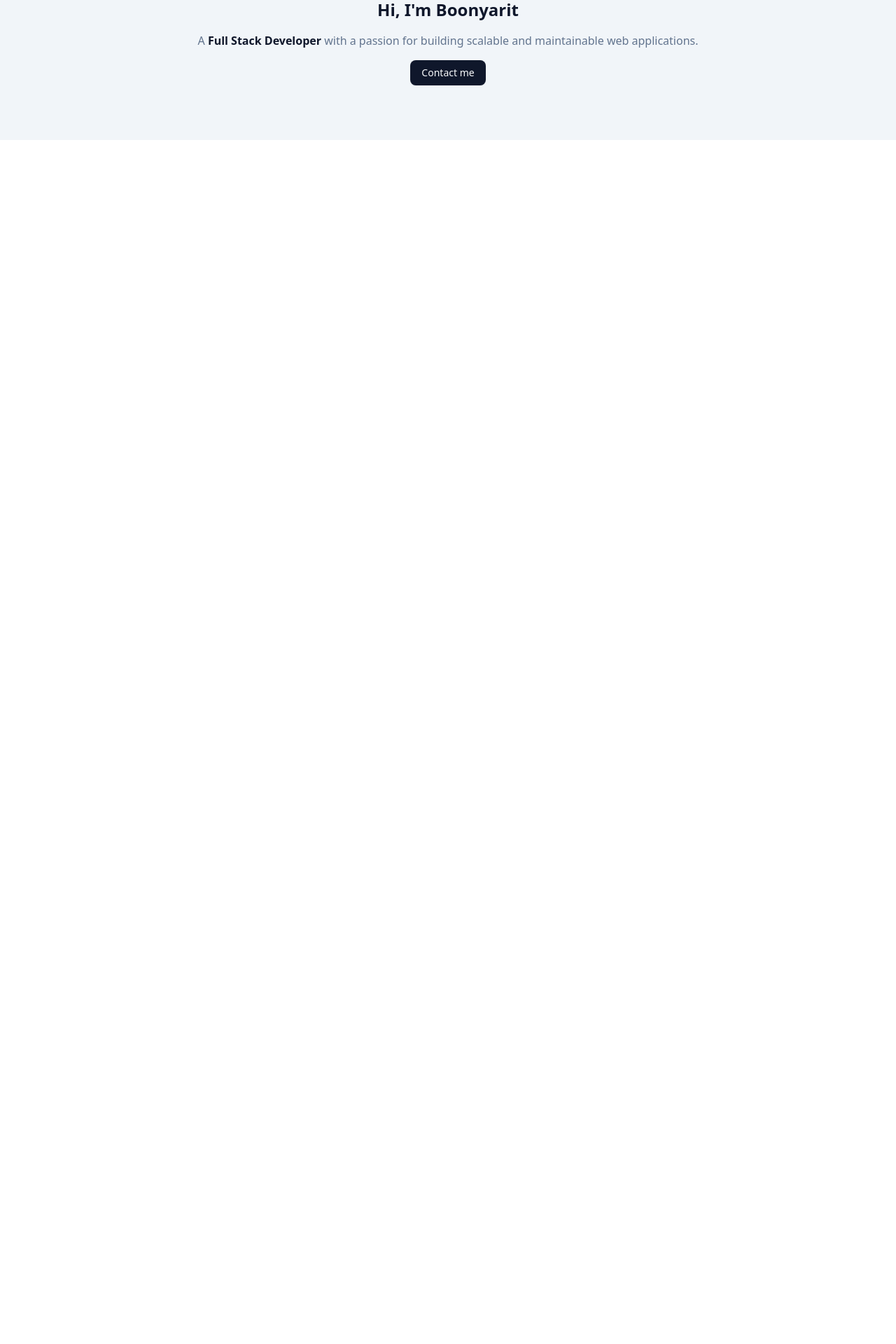
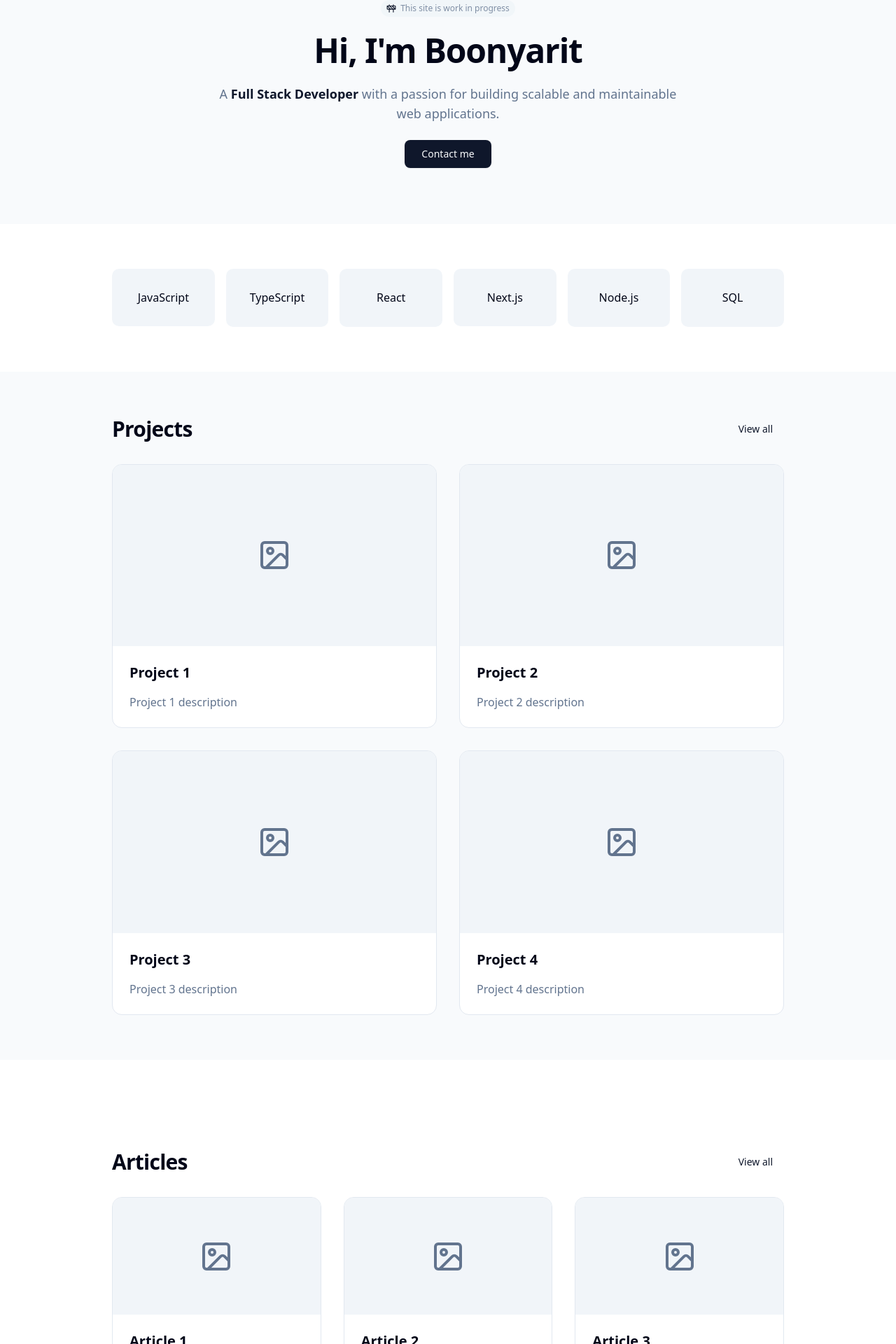
Before and after one commit to boonyarit-iamsaard/portfolio, a Next.js app: page / in a window 1280 px wide. Shown: the part 80-2000 px from the top of the page at 70% size. Before the commit the page ends 800 px from the top, so only its background shows below. Built offline with nearby package versions, Linux system fonts and the light colour scheme.

Commit message:
feat: scaffold landing page

```diff
--- a/src/app/layout.tsx
+++ b/src/app/layout.tsx
@@ -4,6 +4,7 @@ import type { Metadata } from 'next';
 import type { ReactNode } from 'react';
 
 import { fontSans } from '@/core/styles/fonts';
+import { AppFooter } from '@/common/components/layout/app-footer';
 import { cn } from '@/common/helpers/cn';
 
 export const metadata: Metadata = {
@@ -27,6 +28,7 @@ export default function RootLayout({ children }: RootLayoutProps) {
       >
         <div className="bg-background relative flex min-h-svh flex-col">
           {children}
+          <AppFooter />
         </div>
       </body>
     </html>
--- a/src/app/page.tsx
+++ b/src/app/page.tsx
@@ -1,19 +1,140 @@
+import { Construction, ImageIcon } from 'lucide-react';
+
 import { Button } from '@/common/components/ui/button';
 
 export default function Home() {
+  const tools = [
+    'JavaScript',
+    'TypeScript',
+    'React',
+    'Next.js',
+    'Node.js',
+    'SQL',
+  ];
+  const projects = Array.from({ length: 4 }, (_, i) => ({
+    id: `project-${i + 1}`,
+    title: `Project ${i + 1}`,
+    description: `Project ${i + 1} description`,
+  }));
+  const articles = Array.from({ length: 6 }, (_, i) => ({
+    id: `article-${i + 1}`,
+    title: `Article ${i + 1}`,
+    description: `Article ${i + 1} description`,
+  }));
+
   return (
-    <main className="flex-1">
-      <section className="bg-muted flex h-[35vh] flex-col items-center justify-center">
-        <div className="flex flex-col items-center justify-center gap-4">
-          <h1 className="text-primary text-2xl font-bold">
+    <main className="relative flex-1 space-y-16">
+      {/* Hero Section */}
+      <section className="bg-muted/50 flex min-h-[50vh] flex-col items-center justify-center px-4 py-16">
+        <div className="flex max-w-2xl flex-col items-center justify-center gap-6 text-center">
+          <span className="text-muted-foreground/80 bg-muted/80 flex animate-pulse items-center gap-1.5 rounded-full px-2 py-1 text-xs">
+            <Construction className="text-primary h-3.5 w-3.5" />
+            This site is work in progress
+          </span>
+          <h1 className="text-4xl font-bold tracking-tight sm:text-5xl">
             Hi, I&apos;m Boonyarit
           </h1>
-          <p className="text-muted-foreground">
-            A <strong className="text-primary">Full Stack Developer</strong>{' '}
-            with a passion for building scalable and maintainable web
+          <p className="text-muted-foreground text-lg">
+            A&nbsp;
+            <strong className="text-primary font-semibold">
+              Full Stack Developer
+            </strong>
+            &nbsp;with a passion for building scalable and maintainable web
             applications.
           </p>
-          <Button>Contact me</Button>
+          <div className="flex flex-col items-center gap-2">
+            <Button size="lg" className="animate-fade-in">
+              Contact me
+            </Button>
+          </div>
+        </div>
+      </section>
+
+      {/* Tech Stack Section */}
+      <section>
+        <div className="container space-y-6">
+          <h2 className="sr-only">Tech Stack</h2>
+          <div className="grid grid-cols-2 gap-4 md:grid-cols-3 lg:grid-cols-6">
+            {tools.map((tool) => (
+              <div
+                key={tool}
+                className="bg-muted hover:bg-muted/80 flex aspect-video items-center justify-center rounded-lg font-medium transition-all hover:scale-105"
+              >
+                {tool}
+              </div>
+            ))}
+          </div>
+        </div>
+      </section>
+
+      {/* Projects Section */}
+      <section className="bg-muted/50 py-16">
+        <div className="container space-y-8">
+          <div className="flex items-center justify-between">
+            <h2 className="text-3xl font-bold tracking-tight">Projects</h2>
+            <Button variant="link">View all</Button>
+          </div>
+          <div className="grid gap-8 md:grid-cols-2">
+            {projects.map((project) => (
+              <div
+                key={project.id}
+                className="group bg-card hover:ring-muted-foreground overflow-hidden rounded-xl border transition-all hover:ring-2"
+              >
+                <div className="bg-muted flex aspect-video items-center justify-center transition-opacity group-hover:opacity-80">
+                  <ImageIcon className="text-muted-foreground size-12" />
+                </div>
+                <div className="space-y-4 p-6">
+                  <h3 className="text-xl font-semibold">{project.title}</h3>
+                  <p className="text-muted-foreground">{project.description}</p>
+                </div>
+              </div>
+            ))}
+          </div>
+        </div>
+      </section>
+
+      {/* Articles Section */}
+      <section className="py-16">
+        <div className="container space-y-8">
+          <div className="flex items-center justify-between">
+            <h2 className="text-3xl font-bold tracking-tight">Articles</h2>
+            <Button variant="link">View all</Button>
+          </div>
+          <div className="grid gap-8 md:grid-cols-2 lg:grid-cols-3">
+            {articles.map((article) => (
+              <div
+                key={article.id}
+                className="group bg-card hover:ring-muted-foreground overflow-hidden rounded-xl border transition-all hover:ring-2"
+              >
+                <div className="bg-muted flex aspect-video items-center justify-center transition-opacity group-hover:opacity-80">
+                  <ImageIcon className="text-muted-foreground size-12" />
+                </div>
+                <div className="space-y-4 p-6">
+                  <h3 className="group-hover:text-primary text-xl font-semibold transition-colors">
+                    {article.title}
+                  </h3>
+                  <p className="text-muted-foreground">{article.description}</p>
+                </div>
+              </div>
+            ))}
+          </div>
+        </div>
+      </section>
+
+      {/* Final CTA Section */}
+      <section className="bg-muted/50 py-24">
+        <div className="container">
+          <div className="mx-auto max-w-2xl space-y-6 text-center">
+            <h2 className="text-3xl font-bold tracking-tight sm:text-4xl">
+              Want to work together?
+            </h2>
+            <p className="text-muted-foreground text-lg">
+              Let&apos;s connect and discuss your next project.
+            </p>
+            <Button size="lg" className="transition-transform hover:scale-105">
+              Contact me
+            </Button>
+          </div>
         </div>
       </section>
     </main>
--- /dev/null
+++ b/src/common/components/icons.tsx
@@ -0,0 +1,34 @@
+import type { HTMLAttributes } from 'react';
+
+type IconProps = HTMLAttributes<SVGElement>;
+
+function LinkedInIcon(props: IconProps) {
+  return (
+    <svg
+      xmlns="http://www.w3.org/2000/svg"
+      viewBox="0 0 50 50"
+      fill="currentColor"
+      {...props}
+    >
+      <path d="M41,4H9C6.24,4,4,6.24,4,9v32c0,2.76,2.24,5,5,5h32c2.76,0,5-2.24,5-5V9C46,6.24,43.76,4,41,4z M17,20v19h-6V20H17z M11,14.47c0-1.4,1.2-2.47,3-2.47s2.93,1.07,3,2.47c0,1.4-1.12,2.53-3,2.53C12.2,17,11,15.87,11,14.47z M39,39h-6c0,0,0-9.26,0-10 c0-2-1-4-3.5-4.04h-0.08C27,24.96,26,27.02,26,29c0,0.91,0,10,0,10h-6V20h6v2.56c0,0,1.93-2.56,5.81-2.56 c3.97,0,7.19,2.73,7.19,8.26V39z" />
+    </svg>
+  );
+}
+
+function GitHubIcon(props: IconProps) {
+  return (
+    <svg
+      xmlns="http://www.w3.org/2000/svg"
+      viewBox="0 0 24 24"
+      fill="currentColor"
+      {...props}
+    >
+      <path d="M10.9,2.1c-4.6,0.5-8.3,4.2-8.8,8.7c-0.5,4.7,2.2,8.9,6.3,10.5C8.7,21.4,9,21.2,9,20.8v-1.6c0,0-0.4,0.1-0.9,0.1 c-1.4,0-2-1.2-2.1-1.9c-0.1-0.4-0.3-0.7-0.6-1C5.1,16.3,5,16.3,5,16.2C5,16,5.3,16,5.4,16c0.6,0,1.1,0.7,1.3,1c0.5,0.8,1.1,1,1.4,1 c0.4,0,0.7-0.1,0.9-0.2c0.1-0.7,0.4-1.4,1-1.8c-2.3-0.5-4-1.8-4-4c0-1.1,0.5-2.2,1.2-3C7.1,8.8,7,8.3,7,7.6c0-0.4,0-0.9,0.2-1.3 C7.2,6.1,7.4,6,7.5,6c0,0,0.1,0,0.1,0C8.1,6.1,9.1,6.4,10,7.3C10.6,7.1,11.3,7,12,7s1.4,0.1,2,0.3c0.9-0.9,2-1.2,2.5-1.3 c0,0,0.1,0,0.1,0c0.2,0,0.3,0.1,0.4,0.3C17,6.7,17,7.2,17,7.6c0,0.8-0.1,1.2-0.2,1.4c0.7,0.8,1.2,1.8,1.2,3c0,2.2-1.7,3.5-4,4 c0.6,0.5,1,1.4,1,2.3v2.6c0,0.3,0.3,0.6,0.7,0.5c3.7-1.5,6.3-5.1,6.3-9.3C22,6.1,16.9,1.4,10.9,2.1z" />
+    </svg>
+  );
+}
+
+export const Icons = {
+  linkedIn: LinkedInIcon,
+  gitHub: GitHubIcon,
+};
--- /dev/null
+++ b/src/common/components/layout/app-footer.tsx
@@ -0,0 +1,37 @@
+import { Icons } from '../icons';
+import { Button } from '../ui/button';
+
+export function AppFooter() {
+  return (
+    <footer className="py-8">
+      <div className="container flex flex-col items-center justify-between gap-4 md:flex-row md:gap-0">
+        <p className="text-muted-foreground text-sm">
+          &copy; {new Date().getFullYear()} Boonyarit Iamsa-ard. All rights
+          reserved.
+        </p>
+        <div className="flex items-center">
+          <Button variant="ghost" size="icon" asChild>
+            <a
+              href="https://github.com/boonyarit-iamsaard"
+              target="_blank"
+              rel="noopener noreferrer"
+              aria-label="GitHub"
+            >
+              <Icons.gitHub className="h-5 w-5" />
+            </a>
+          </Button>
+          <Button variant="ghost" size="icon" asChild>
+            <a
+              href="https://linkedin.com/in/boonyarit-iamsaard"
+              target="_blank"
+              rel="noopener noreferrer"
+              aria-label="LinkedIn"
+            >
+              <Icons.linkedIn className="h-5 w-5" />
+            </a>
+          </Button>
+        </div>
+      </div>
+    </footer>
+  );
+}
--- a/src/core/styles/globals.css
+++ b/src/core/styles/globals.css
@@ -2,6 +2,12 @@
 @import 'tw-animate-css';
 
 @custom-variant dark (&:is(.dark *));
+
+@utility container {
+  margin-inline: auto;
+  padding-inline: 2rem;
+  max-inline-size: 64rem;
+}
 
 @theme inline {
   --color-background: var(--background);
```
